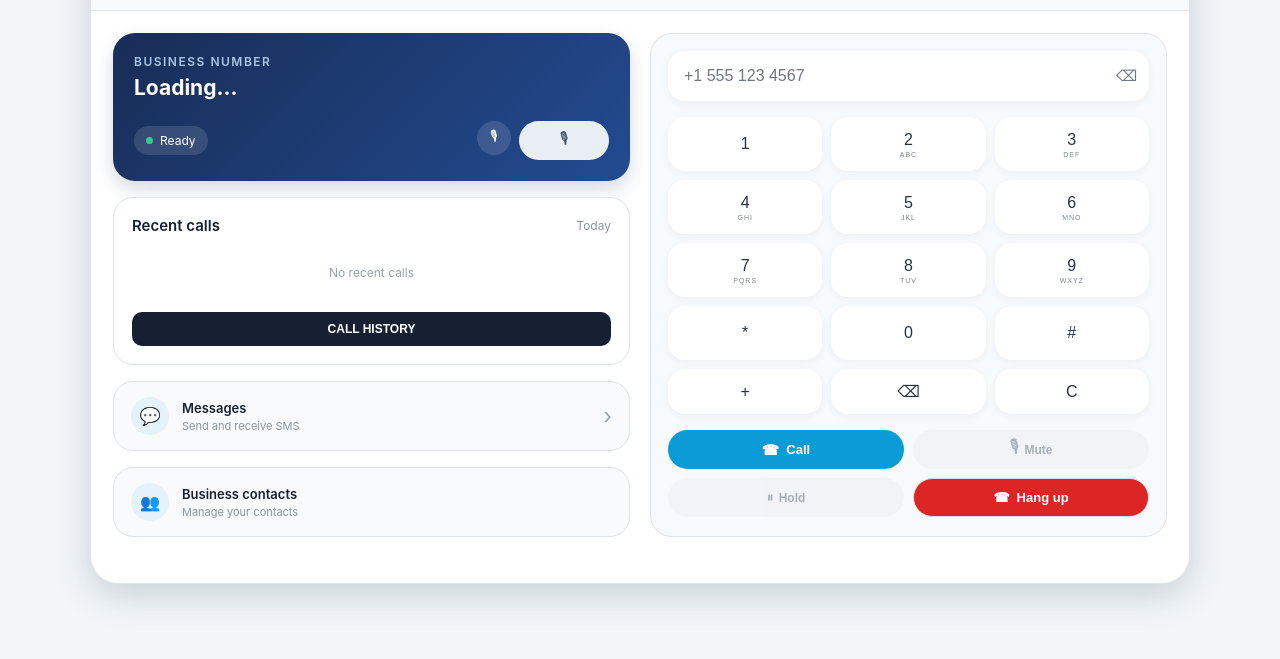
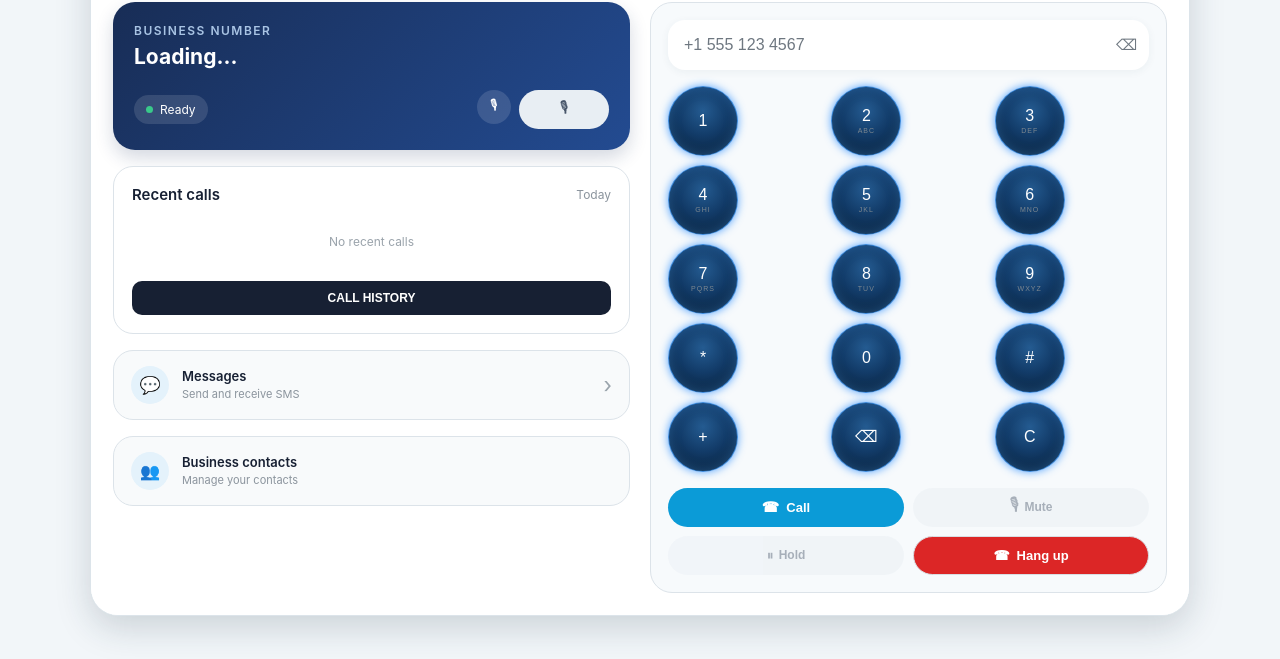
Before and after one commit to jaayfee06-ctrl/Dialeaze, a website: page public/index.html in a window 1280 px wide. Shown: the part 141-800 px from the top of the page. Drawn offline with Linux system fonts and the light colour scheme; a script that the page names is missing.

Commit message:
Make dial pad buttons round

```diff
--- a/public/style.css
+++ b/public/style.css
@@ -3743,3 +3743,47 @@
     font-size: 12px;
     font-weight: 700;
 }
+
+/* Round Dial Pad Buttons */
+.dialpad button,
+.dial-pad button {
+    width: 70px !important;
+    height: 70px !important;
+    border-radius: 50% !important;
+    border: 1px solid rgba(70, 160, 255, 0.8) !important;
+
+    background: radial-gradient(
+        circle at 50% 35%,
+        #245b91 0%,
+        #123b68 45%,
+        #071a2d 100%
+    ) !important;
+
+    color: #ffffff !important;
+
+    box-shadow:
+        0 0 8px rgba(40, 140, 255, 0.8),
+        inset 0 0 12px rgba(80, 170, 255, 0.35) !important;
+
+    font-size: 24px !important;
+    font-weight: 500 !important;
+
+    display: flex !important;
+    align-items: center !important;
+    justify-content: center !important;
+
+    transition: all 0.15s ease !important;
+}
+
+.dialpad button:hover,
+.dial-pad button:hover {
+    transform: scale(1.05);
+    box-shadow:
+        0 0 14px rgba(40, 150, 255, 1),
+        inset 0 0 15px rgba(100, 190, 255, 0.45) !important;
+}
+
+.dialpad button:active,
+.dial-pad button:active {
+    transform: scale(0.95);
+}
```
